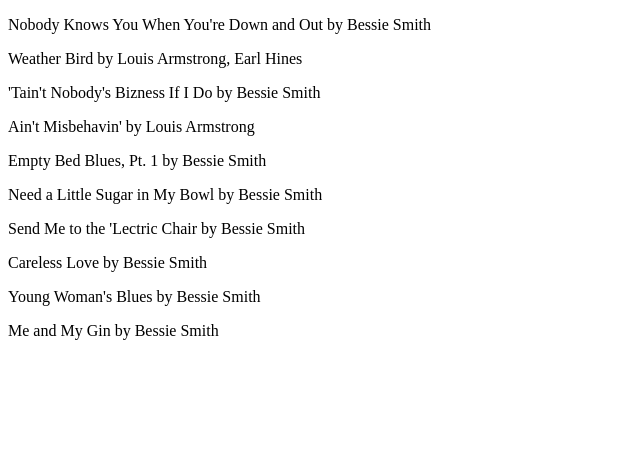
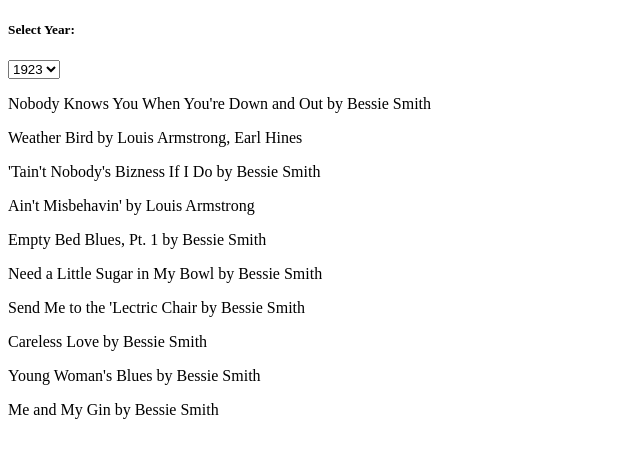
Before and after one commit to garykaiwong/SpotifyAnalysis, a plain HTML site: page page.html in a window 1280 px wide. Shown: the whole page, without its empty margins (0-640 px from the left). Drawn offline with nearby package versions, Linux system fonts and the light colour scheme.

Commit message:
updated html

```diff
--- a/page.html
+++ b/page.html
@@ -12,7 +12,13 @@
 
 <body>
 
+        <div class="well">
+          <h5>Select Year:</h5>
+          <select id="selDataset" onchange="optionChanged(this.value)"></select>
+        </div>
+
     <div id="sample-metadata" class="panel-body"></div>
+
 
     <script src="script.js"></script>
 
```
